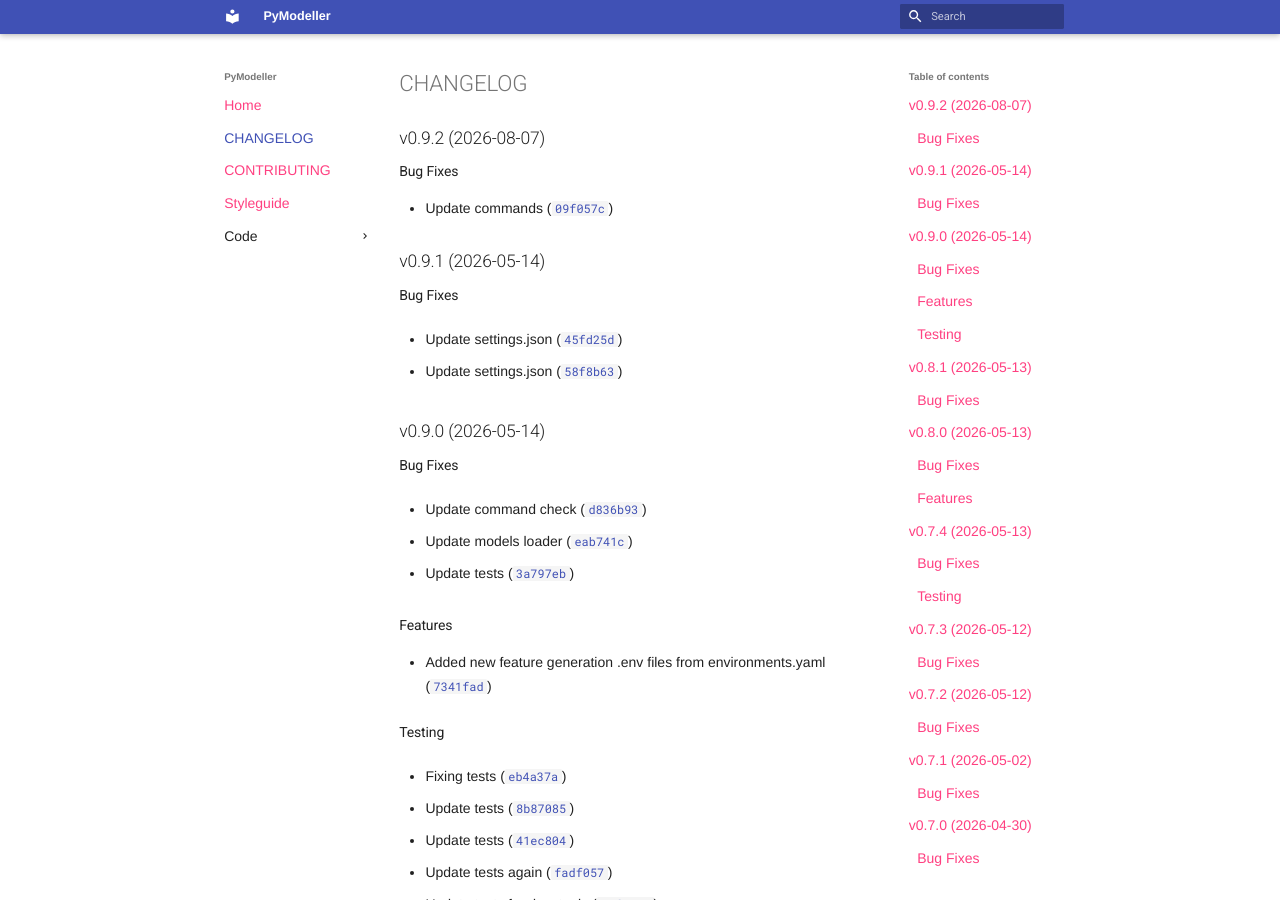
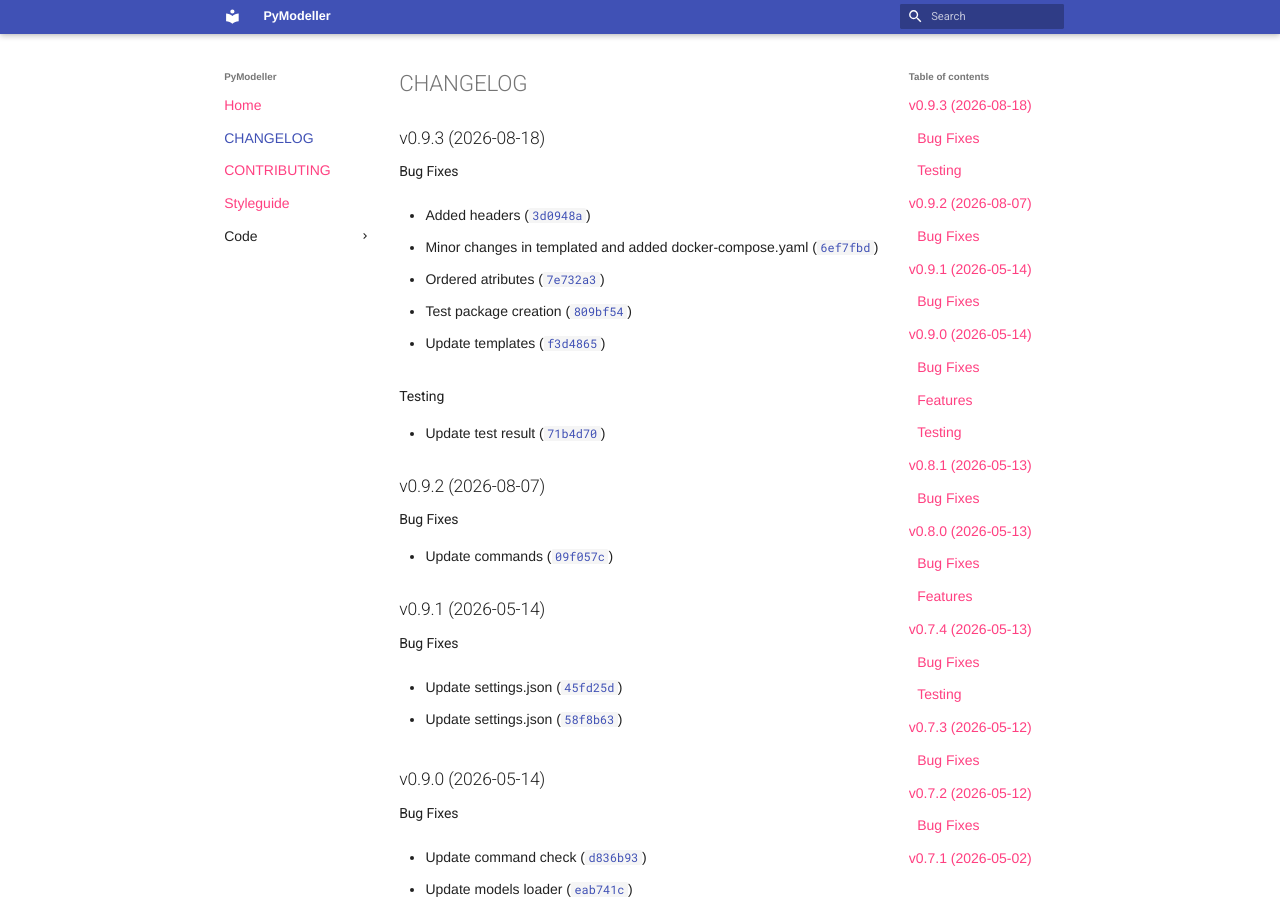
Before and after one commit to pymodeller/PyModeller, an MkDocs documentation site: the page built from docs/CHANGELOG.md, in a window 1280 px wide and 900 px high. Built offline with MkDocs 1.6.1 and Material for MkDocs 9.7.7, drawn with Linux system fonts in a browser that asks for light colours; nearby versions of some CDN libraries; library files that are not in the unit come from our copies; plug-ins that fetch from the network failed and are left out.

Commit message:
0.9.3
Automatically generated by python-semantic-release

```diff
--- a/docs/CHANGELOG.md
+++ b/docs/CHANGELOG.md
@@ -1,6 +1,31 @@
 # CHANGELOG
 
 <!-- version list -->
+
+## v0.9.3 (2026-08-18)
+
+### Bug Fixes
+
+- Added headers
+  ([`3d0948a`](https://github.com/pymodeller/PyModeller/commit/3d0948a0b6061705ab83fe324848d6c5d811a21b))
+
+- Minor changes in templated and added docker-compose.yaml
+  ([`6ef7fbd`](https://github.com/pymodeller/PyModeller/commit/6ef7fbd47dc22dcfeb414c99b022b2f154cac72d))
+
+- Ordered atributes
+  ([`7e732a3`](https://github.com/pymodeller/PyModeller/commit/7e732a35e669532a263efde6957abfa44c828c8b))
+
+- Test package creation
+  ([`809bf54`](https://github.com/pymodeller/PyModeller/commit/809bf546da809ca3a53df26fc2af8ca40f52c58c))
+
+- Update templates
+  ([`f3d4865`](https://github.com/pymodeller/PyModeller/commit/f3d486505e7205f97dce35c1b4bbe26446e7333e))
+
+### Testing
+
+- Update test result
+  ([`71b4d70`](https://github.com/pymodeller/PyModeller/commit/71b4d70b66232f6f70a5acaf3fb14d1c9ace346e))
+
 
 ## v0.9.2 (2026-08-07)
 
--- a/pyproject.toml
+++ b/pyproject.toml
@@ -1,6 +1,6 @@
 [project]
 name = "pymodeller"
-version = "0.9.2"
+version = "0.9.3"
 description = "A CLI tool designed to synchronize infrastructure requirements with Python application code"
 readme = "README.md"
 license = { file = "LICENSE" }
--- a/src/pymodeller/__init__.py
+++ b/src/pymodeller/__init__.py
@@ -9,4 +9,4 @@ Copyright ©2026 PyModeller. All rights reserved.
 ========================================================================================================================
 """
 
-__version__ = "0.9.2"
+__version__ = "0.9.3"
```
